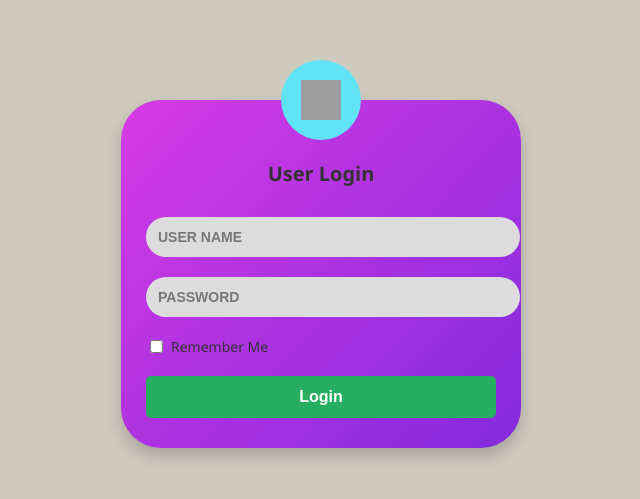
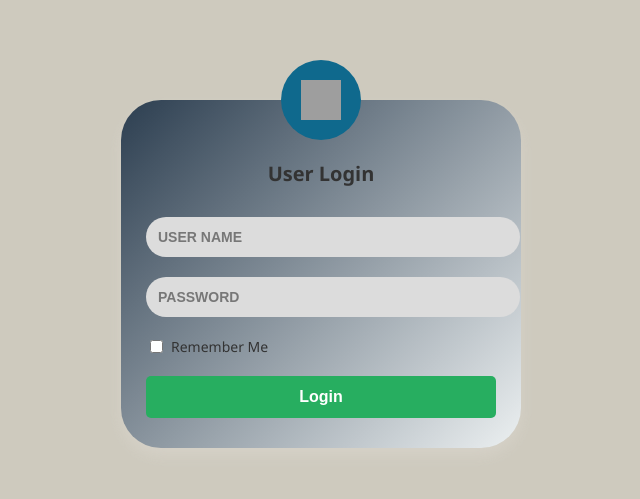
Before and after one commit to avanishrajput12/learning-platform, a PHP site: page /login.php in a window 1280 px wide. Shown: the top 499 px of the page, without its empty margins (319-959 px from the left). Run offline with PHP 8.4, Linux system fonts and the light colour scheme; grey boxes are pictures that could not be loaded.

Commit message:
update css login.php

```diff
--- a/login.php
+++ b/login.php
@@ -13,17 +13,17 @@
     }
 
     .login-box {
-      background:linear-gradient(135deg, #d63be4ff, #832addff);
+      background: linear-gradient(135deg, #2c3e50, #ecf0f1);
       width: 350px;
       margin: 100px auto;
       border-radius: 40px;
       padding: 30px 25px;
       text-align: center;
-      box-shadow: 0 8px 16px rgba(0, 0, 0, 0.2);
+      box-shadow: 0 8px 16px rgba(243, 240, 240, 0.2);
       position: relative;
     }
     .login-box:hover{
-        box-shadow: 0 12px 30px rgba(31, 83, 226, 0.94);
+        box-shadow: 0 12px 30px rgba(199, 205, 221, 0.94);
         transform: translateY(-5px);
         transition: all 0.3s ease;
     }
@@ -31,7 +31,7 @@
     .login-box .avatar {
       width: 80px;
       height: 80px;
-      background-color: #60e3f5ff;
+      background-color: #0f698dff;
       border-radius: 50%;
       margin: -70px auto 10px;
       display: flex;
@@ -62,7 +62,7 @@
     }
 
     .login-box input::placeholder {
-      color: #777;
+      color: #777777ff;
       text-transform: uppercase;
       font-weight: 600;
     }
```
